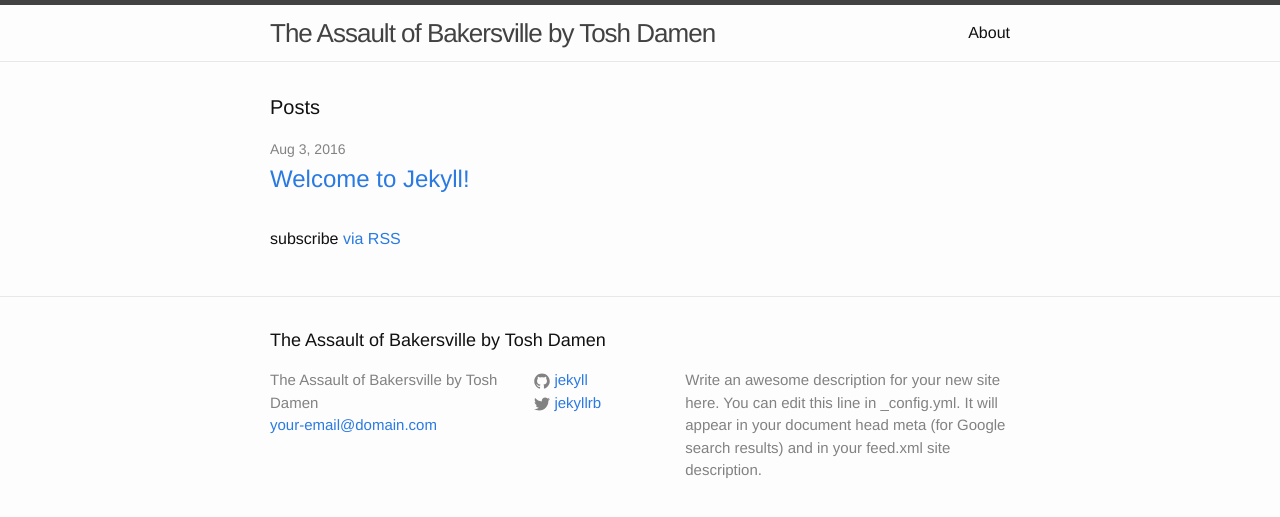
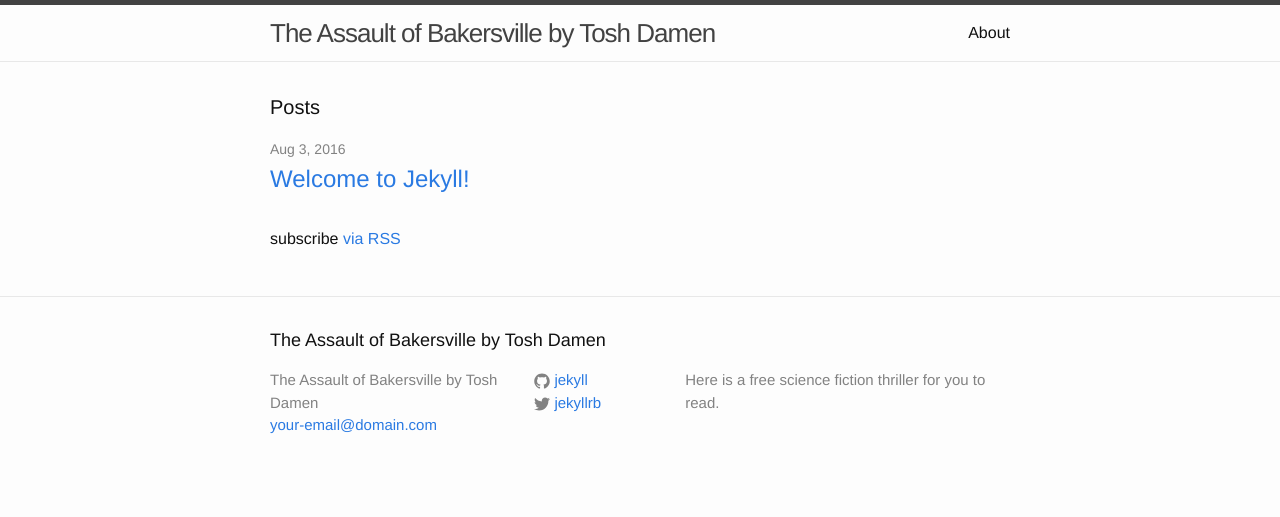
Before and after one commit to jaamen/jaamen.github.io, a Jekyll site: the page built from index.html, in a window 1280 px wide. Shown: the top 517 px of the page. Built offline with Jekyll 4.4.1, drawn with Linux system fonts in a browser that asks for light colours.

Commit message:
Description Change

```diff
--- a/_config.yml
+++ b/_config.yml
@@ -9,9 +9,7 @@
 title: The Assault of Bakersville by Tosh Damen
 email: your-email@domain.com
 description: > # this means to ignore newlines until "baseurl:"
-  Write an awesome description for your new site here. You can edit this
-  line in _config.yml. It will appear in your document head meta (for
-  Google search results) and in your feed.xml site description.
+  Here is a free science fiction thriller for you to read.
 baseurl: "" # the subpath of your site, e.g. /blog
 url: "http://yourdomain.com" # the base hostname & protocol for your site
 twitter_username: jekyllrb
```
